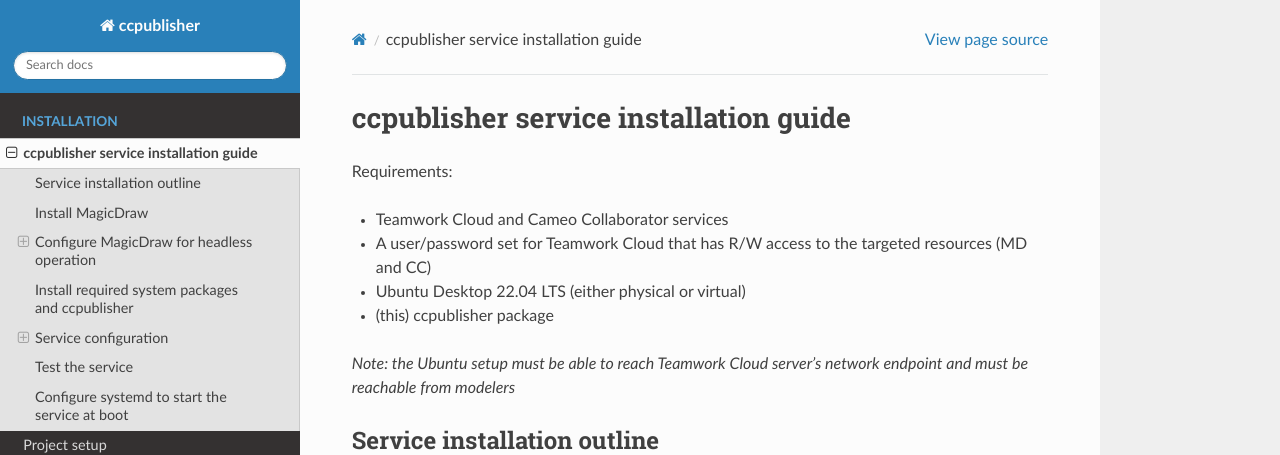
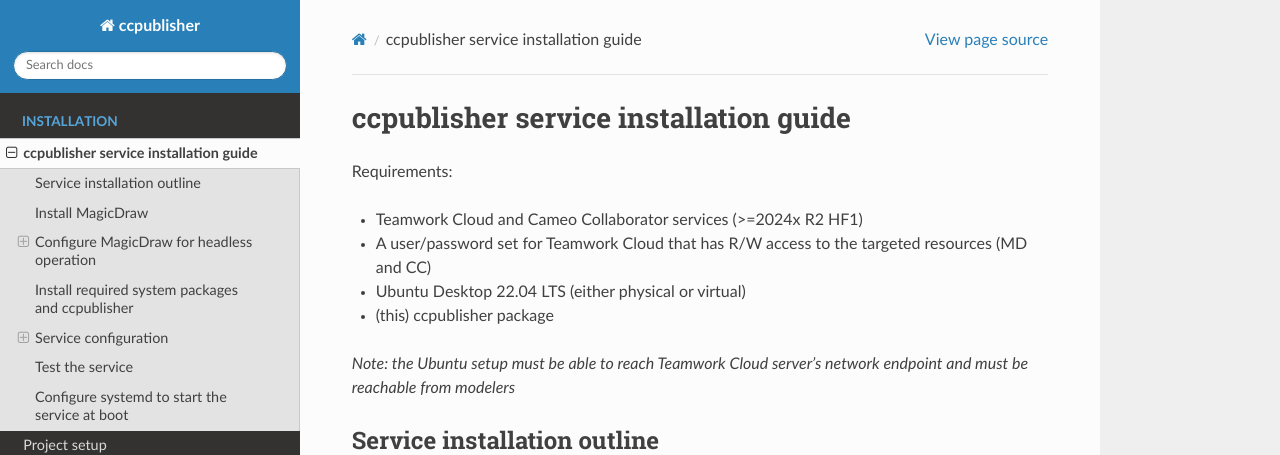
Before and after one commit to amdx/ccpublisher, a Sphinx documentation site: the page built from docs/source/installation/service.rst, in a window 1280 px wide and 900 px high. Shown: the top 455 px of the window. Built offline with Sphinx 7.4.7 and the Read the Docs theme 3.1.0, drawn with Linux system fonts in a browser that asks for light colours.

Commit message:
Update requirements

```diff
--- a/docs/source/installation/service.rst
+++ b/docs/source/installation/service.rst
@@ -4,7 +4,7 @@
 
 Requirements:
 
-* Teamwork Cloud and Cameo Collaborator services
+* Teamwork Cloud and Cameo Collaborator services (>=2024x R2 HF1)
 * A user/password set for Teamwork Cloud that has R/W access to the targeted resources (MD and CC)
 * Ubuntu Desktop 22.04 LTS (either physical or virtual)
 * (this) ccpublisher package
```
